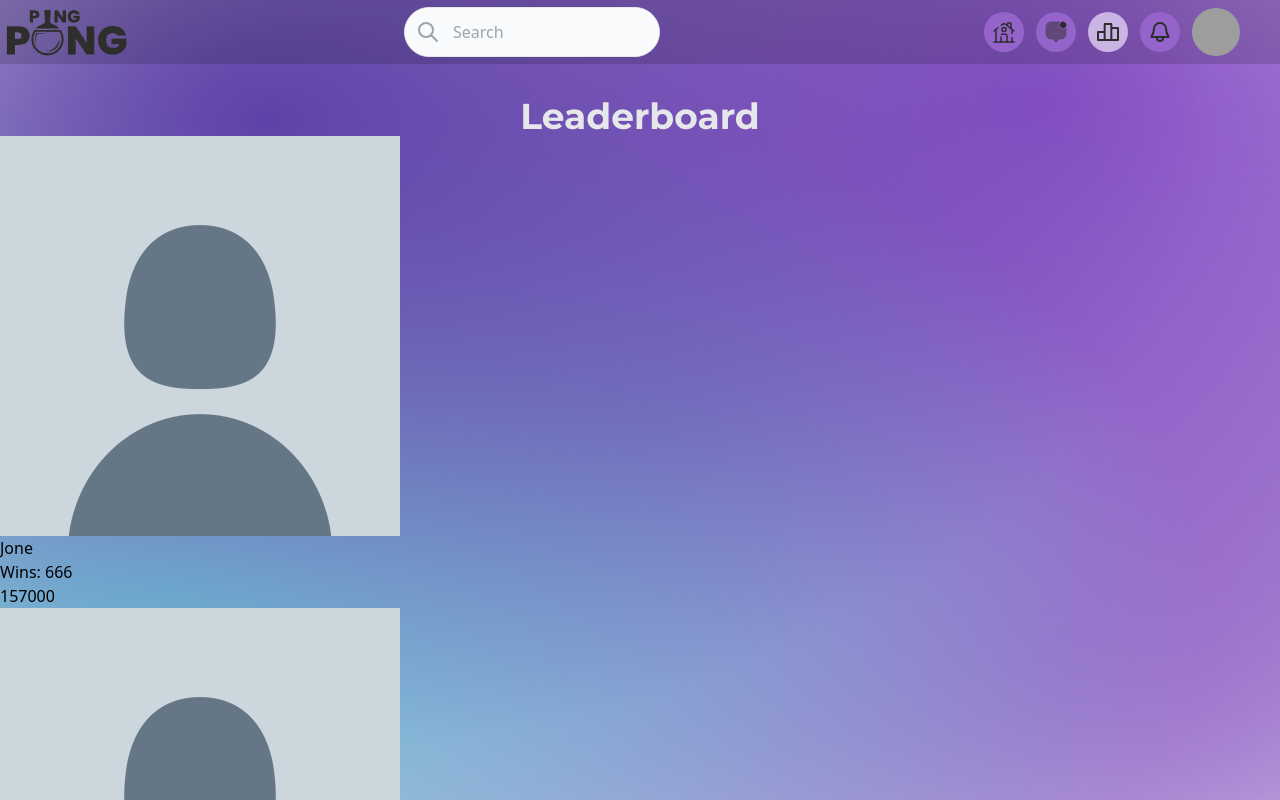
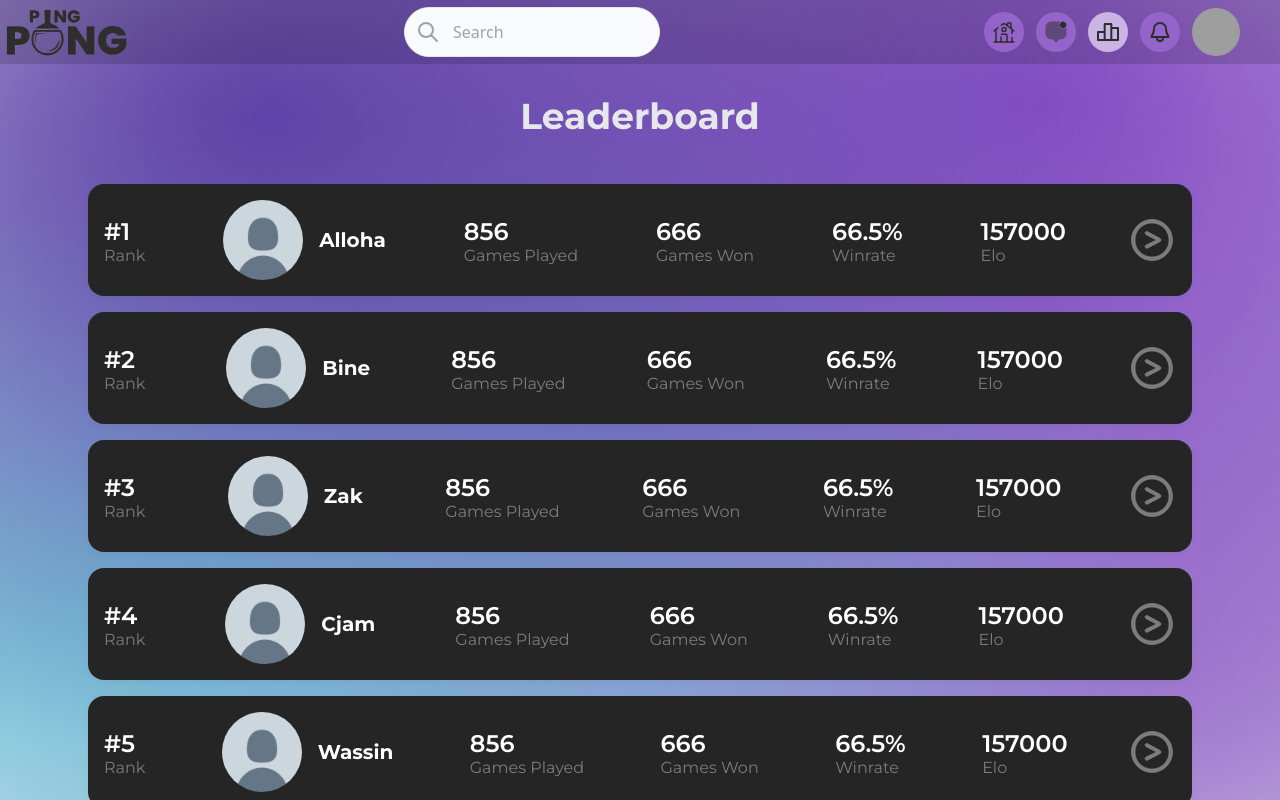
Before and after one commit to ZakNyx/ft_transcendence, a React (Vite) app in the folder frontend/: page /leaderboard in a window 1280 px wide. Shown: the top 800 px of the page. Built offline with nearby package versions, Linux system fonts and the light colour scheme; grey boxes are pictures that could not be loaded.

Commit message:
Styled the leaderboard v.0

```diff
--- a/frontend/src/components/MatchHistory.tsx
+++ b/frontend/src/components/MatchHistory.tsx
@@ -37,7 +37,7 @@ const MatchHistory = () => {
   ];
 
   return (
-    <div className="background-gray rounded-[30px] p-6 mt-6 mx-auto lg:max-w-[70%] shadow-[0px_10px_20px_20px_#00000024] animate-fade-in-top">
+    < div className="background-gray rounded-[30px] p-6 mt-6 mx-auto lg:max-w-[70%] shadow-[0px_10px_20px_20px_#00000024] animate-fade-in-top">
       <h1 className="text-gray-200 font-[Rubik] text-lg sm:text-xl md:text-2xl lg:text-3xl xl:text-4xl 2xl:text-5xl mb-4">
         Match History
       </h1>
--- a/frontend/src/pages/Leaderboard.tsx
+++ b/frontend/src/pages/Leaderboard.tsx
@@ -6,20 +6,70 @@ export default function Leaderboard() {
   return (
     <div className="background-image min-h-screen">
       <NavBar />
-      <h1 className="flex flex-col justify-center items-center font-montserrat font-bold text-4xl text-gray-200 mt-8 ">
+      <h1 className="flex flex-col justify-center items-center font-montserrat font-bold text-4xl text-gray-200 mt-8">
         Leaderboard
       </h1>
-      <div>
-        <ul>
-          {data.map((item) => (
-            <li key={item.userID}>
-                <img src={item.picture} alt={item.displayName}/>
-                <p>{item.displayName}</p>
-                <p>Wins: {item.wins}</p>
-                <p>{item.elo}</p>
-            </li>
-          ))}
-        </ul>
+      <div className="p-6 mt-6 mx-auto lg:max-w-[90%]">
+        {data.map((item, index) => (
+          <div
+            key={item.userID}
+            className="flex rounded-2xl p-4 mb-4 justify-between bg-npc-gray shadow-[0px_2px_4px_2px_#00000006]"
+          >
+            <div className="flex flex-col justify-center mr-4">
+              <h2 className="font-montserrat font-semibold text-white text-base text-sm md:text-base lg:text-xl xl:text-2xl">
+                #{index + 1}
+              </h2>
+              <p className="font-montserrat text-npc-light-gray text-xs md:text-xs lg:text-sm xl:text-base">Rank</p>
+            </div>
+
+            <div className="flex items-center justify-center  mr-4">
+              <img
+                className="w-8 md:w-10 lg:w-16 xl:w-20 h-8 md:h-10 lg:h-16 xl:h-20 rounded-full"
+                src={item.picture}
+                alt={item.displayName}
+              />
+              <h1 className="font-montserrat font-bold text-white ml-4 text-xs md:text-sm lg:text-base xl:text-xl">
+                {item.displayName}
+              </h1>
+            </div>
+
+            <div className="hidden sm:flex flex-col justify-center mr-4">
+              <h2 className="font-montserrat font-semibold text-white text-sm md:text-base lg:text-xl xl:text-2xl">
+                {item.gameplayed}
+              </h2>
+              <p className="font-montserrat text-npc-light-gray text-xs md:text-xs lg:text-sm xl:text-base">
+                Games Played
+              </p>
+            </div>
+
+            <div className="hidden sm:flex flex-col justify-center mr-4">
+              <h2 className=" font-montserrat font-semibold text-white text-sm md:text-base lg:text-xl xl:text-2xl">
+                {item.wins}
+              </h2>
+              <p className="font-montserrat text-npc-light-gray text-xs md:text-xs lg:text-sm xl:text-base">Games Won</p>
+            </div>
+
+            <div className="flex flex-col justify-center mr-4">
+              <h2 className="font-montserrat font-semibold text-white text-sm md:text-base lg:text-xl xl:text-2xl">
+                {item.winrate}%
+              </h2>
+              <p className="font-montserrat text-npc-light-gray text-xs md:text-xs lg:text-sm xl:text-base">Winrate</p>
+            </div>
+
+            <div className="flex flex-col justify-center">
+              <h2 className="font-montserrat font-semibold text-white text-sm md:text-base lg:text-xl xl:text-2xl">
+                {item.elo}
+              </h2>
+              <p className="font-montserrat text-npc-light-gray text-xs md:text-xs lg:text-sm xl:text-base">Elo</p>
+            </div>
+
+            <div className="flex flex-col justify-center ">
+              <a href="">
+                <img src="../../public/images/greaterthan.svg" className="w-8 md:w-10 lg:w-12 xl:w-12 h-8 md:h-10 lg:h-12 xl:h-12"></img>
+              </a>
+            </div>
+          </div>
+        ))}
       </div>
     </div>
   );
--- a/frontend/src/pages/data.tsx
+++ b/frontend/src/pages/data.tsx
@@ -1,73 +1,57 @@
 const data = [
   {
     userID: "123",
-    displayName: "Jone",
-    wins : 666,
+    displayName: "Alloha",
+    gameplayed: 856,
+    wins: 666,
+    winrate: 66.5,
     picture: "../../public/images/default.png",
     elo: 157000,
   },
   {
     userID: "123",
-    displayName: "Victoria",
+    displayName: "Bine",
+    gameplayed: 856,
+    wins: 666,
+    winrate: 66.5,
     picture: "../../public/images/default.png",
-    wins : 666,
-    elo: 46200,
+    elo: 157000,
   },
   {
     userID: "123",
-    displayName: "Joy",
+    displayName: "Zak",
+    gameplayed: 856,
+    wins: 666,
+    winrate: 66.5,
     picture: "../../public/images/default.png",
-    wins : 666,
-    elo: 38800,
+    elo: 157000,
   },
   {
     userID: "123",
-    displayName: "Quinn",
+    displayName: "Cjam",
+    gameplayed: 856,
+    wins: 666,
+    winrate: 66.5,
     picture: "../../public/images/default.png",
-    wins : 666,
-    elo: 33400,
+    elo: 157000,
   },
   {
     userID: "123",
-    displayName: "Sheenalo",
+    displayName: "Wassin",
+    gameplayed: 856,
+    wins: 666,
+    winrate: 66.5,
     picture: "../../public/images/default.png",
-    wins : 666,
-    elo: 31600,
+    elo: 157000,
   },
   {
     userID: "123",
-    displayName: "Charlene",
+    displayName: "Bine",
+    gameplayed: 856,
+    wins: 666,
+    winrate: 66.5,
     picture: "../../public/images/default.png",
-    wins : 666,
-    elo: 30800,
-  },
-  {
-    userID: "123",
-    displayName: "LeonaBaby",
-    picture: "../../public/images/default.png",
-    wins : 666,
-    elo: 22300,
-  },
-  {
-    userID: "123",
-    displayName: "Sunny",
-    picture: "../../public/images/default.png",
-    wins : 666,
-    elo: 17800,
-  },
-  {
-    userID: "123",
-    displayName: "ImWord",
-    picture: "../../public/images/default.png",
-    wins : 666,
-    elo: 17300,
-  },
-  {
-    userID: "123",
-    displayName: "Dophine",
-    picture: "../../public/images/default.png",
-    wins : 666,
-    elo: 15400,
+    elo: 157000,
   },
 ];
 
--- a/frontend/tailwind.config.js
+++ b/frontend/tailwind.config.js
@@ -37,6 +37,8 @@ export default {
       },
       colors: {
         "npc-blue": "#80CEF0",
+        "npc-gray": "#252526",
+        "npc-light-gray": "#7c7c7d",
         "npc-black": "#151317",
         "npc-purple": "#BB86FC",
         "npc-cyan": "#03DAC5",
```
Also changed, not shown: frontend/public/images/greaterthan.svg (added).
